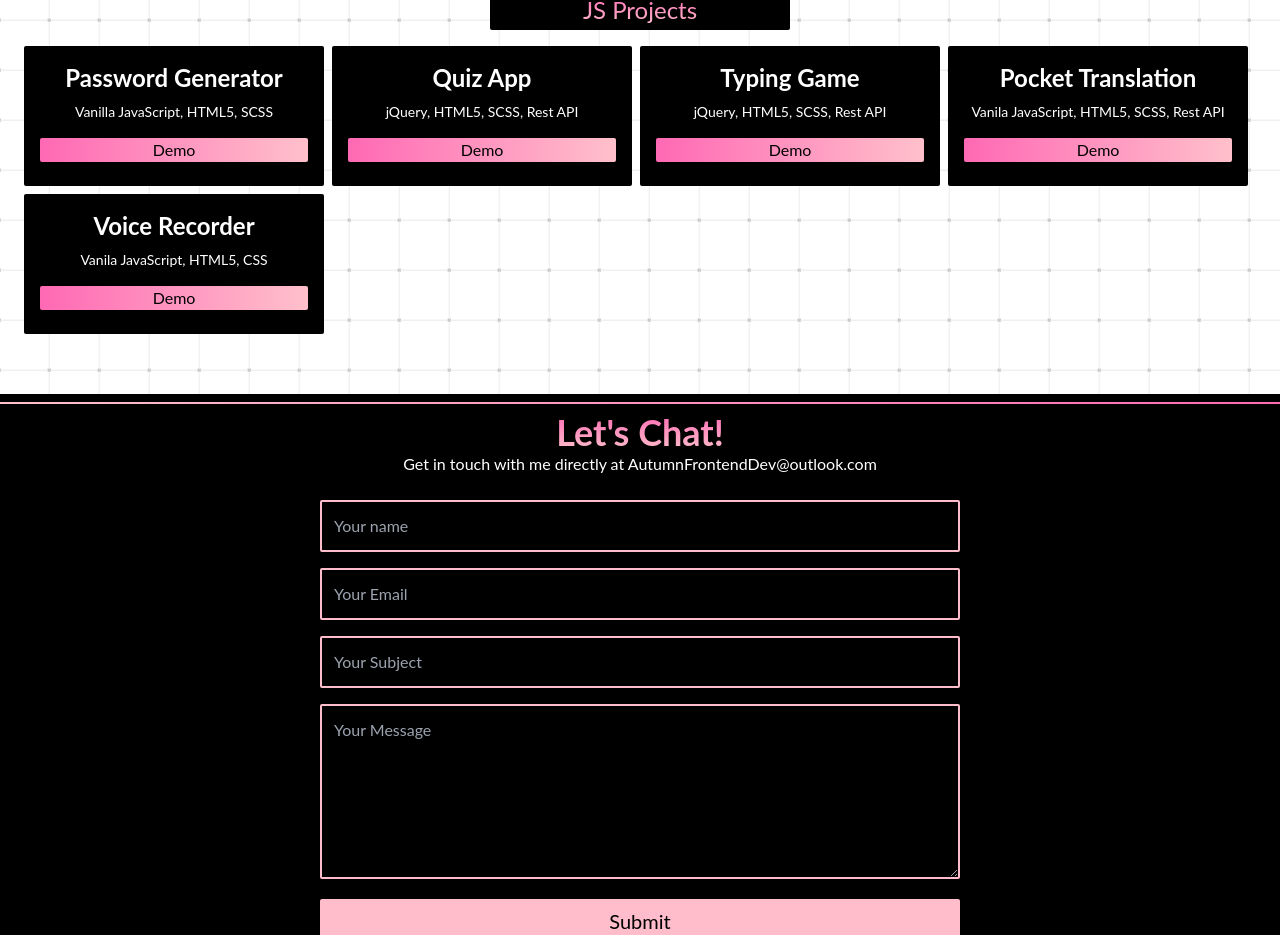
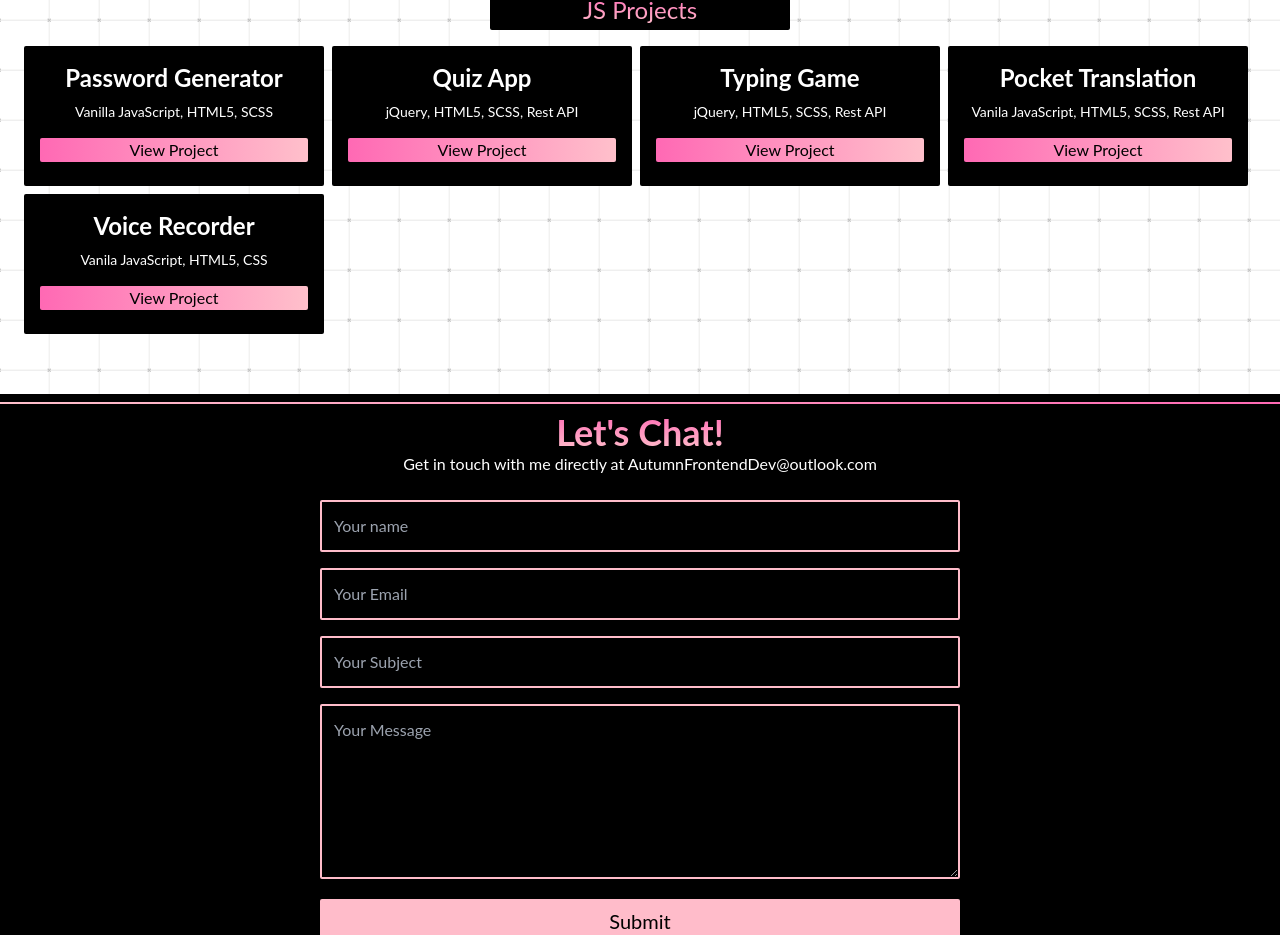
Before and after one commit to AutumnDevelops/AutumnFrontend, a React (Create React App) app: page / in a window 1280 px wide. Shown: the part 2229-3164 px from the top of the page. Built offline with nearby package versions, Linux system fonts and the light colour scheme.

Commit message:
updated link

```diff
--- a/src/comps/cell.jsx
+++ b/src/comps/cell.jsx
@@ -8,8 +8,8 @@ const Cell = () => {
           <div className = "bg-black w-full m-1 md:max-w-[300px] p-4 rounded-sm h-[140px] flex flex-col text-white items-center justify-between">
               <h2 className = "text-2xl font-bold">{project.name}</h2>
               <p  className = "py-2 text-sm">{project.desc}</p>
-              <button className = "my-2 w-full rounded-sm text-black" style = {{background:"linear-gradient(to left, pink, hotpink)"}} >
-              Demo
+            <button className = "my-2 w-full rounded-sm text-black" style = {{background:"linear-gradient(to left, pink, hotpink)"}} >
+              <a href = {project.link}>View Project</a>
             </button>
           </div>
     ))}
--- a/src/utils/data.json
+++ b/src/utils/data.json
@@ -40,7 +40,7 @@
             "name" : "The Unique Bean",
             "desc" :"Developed a rudamentary UI for a coffee shop. It utilizes React and Redux. I used React to its full extent create an efficient and responsive UI, used Redux for stable state management - particularly as a form of local storage. I also Implemented features like product filter and, cart management.",
             "video" : "p1.png",
-            "link": "https://autumndevelops.github.io/Coffeehouse/home",
+            "link": "https://autumndevelops.github.io/Coffeehouse",
             "class" : "site"
         },
         {
@@ -48,7 +48,7 @@
             "name" : "The Balloon Gallery",
             "desc" :"Using React and CSS, I developed a UI for a local party planning and coordinating service. Leveraging React’s features, I created a seamless user experience and with meticulous attention to detail in CSS, I crafted a visually appeal user interface that adapts flawlessly across devices and browsers, enhancing user engagement.",
             "video" : "p2.png",
-            "link": "https://autumndevelops.github.io/PartySite/home",
+            "link": "https://autumndevelops.github.io/PartySite/",
             "class" : "site"
         }
     ]
```
Also changed, not shown: 1 other file (tests, documents, lock files or other folders).
